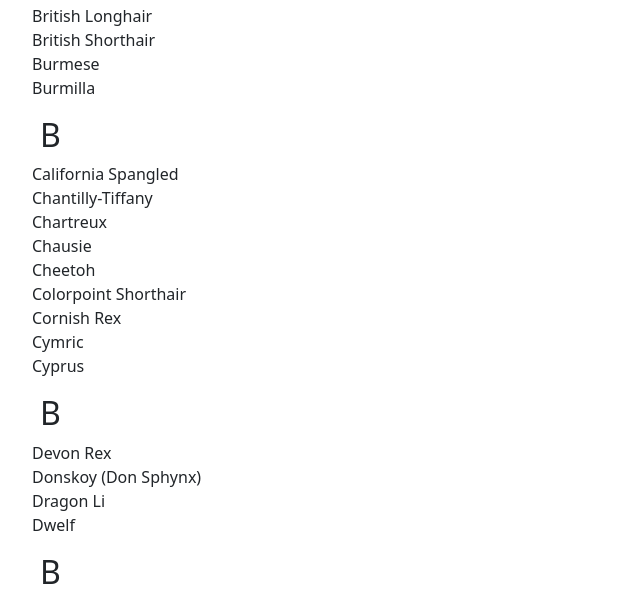
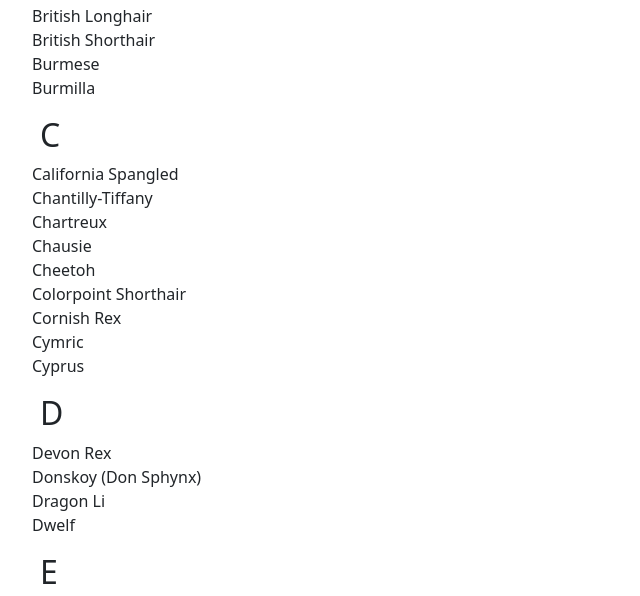
Before and after one commit to 2526-2ihif-wmc/wintertermprojectwebsite-shakyamish, a plain HTML site: page index.html in a window 1280 px wide. Shown: the part 787-1383 px from the top of the page, 0-640 px from the left. Drawn offline with nearby package versions, Linux system fonts and the light colour scheme.

Commit message:
filter adj

```diff
--- a/index.html
+++ b/index.html
@@ -125,7 +125,7 @@
             <li>Burmilla</li>
         </ul>
 
-        <h2 id="C">B</h2>
+        <h2 id="C">C</h2>
         <ul>
             <li>California Spangled</li>
             <li>Chantilly-Tiffany</li>
@@ -138,7 +138,7 @@
             <li>Cyprus</li>
         </ul>
 
-        <h2 id="D">B</h2>
+        <h2 id="D">D</h2>
         <ul>
             <li>Devon Rex</li>
             <li>Donskoy (Don Sphynx)</li>
@@ -146,7 +146,7 @@
             <li>Dwelf</li>
         </ul>
 
-        <h2 id="E">B</h2>
+        <h2 id="E">E</h2>
         <ul>
             <li>Egyptian Mau</li>
             <li>European Shorthair</li>
```
